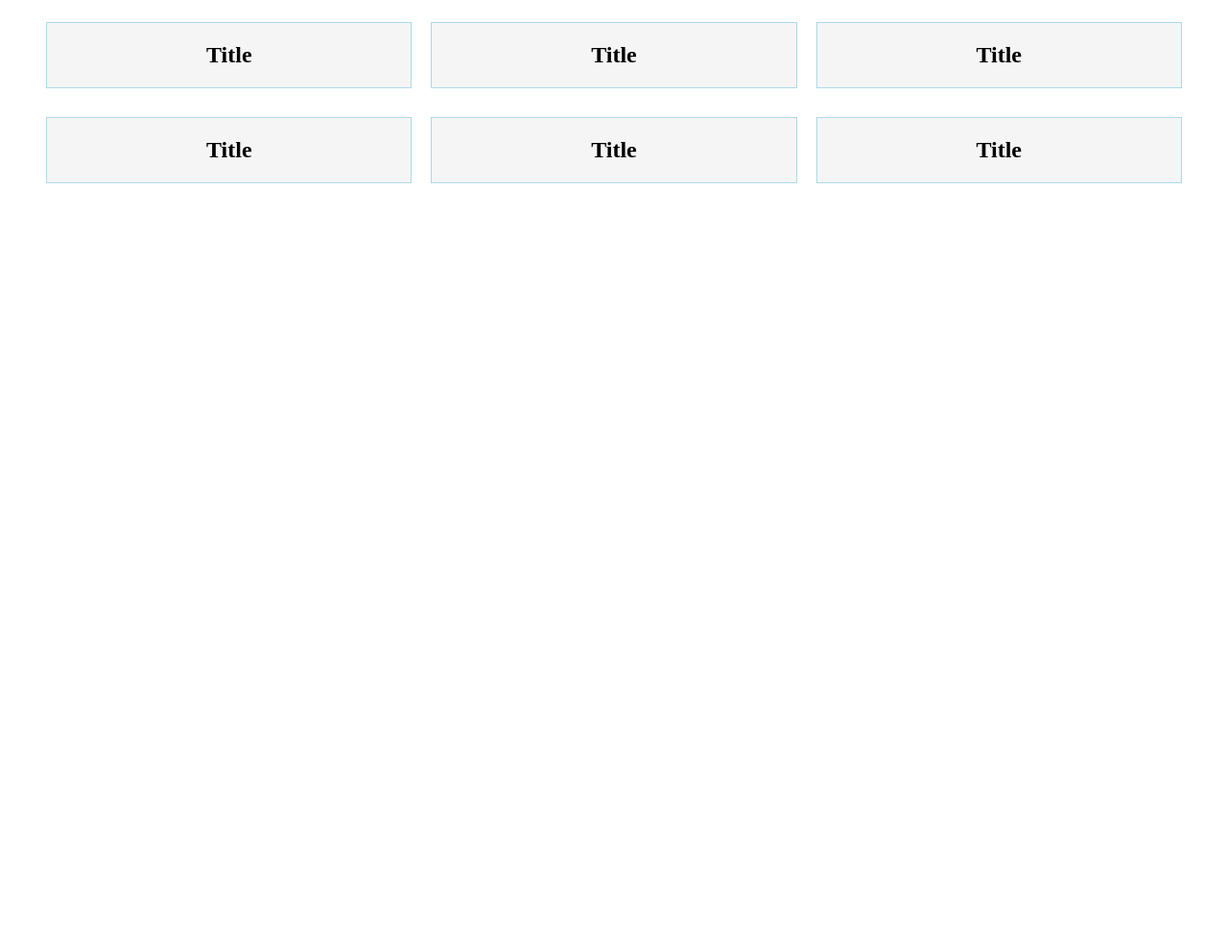
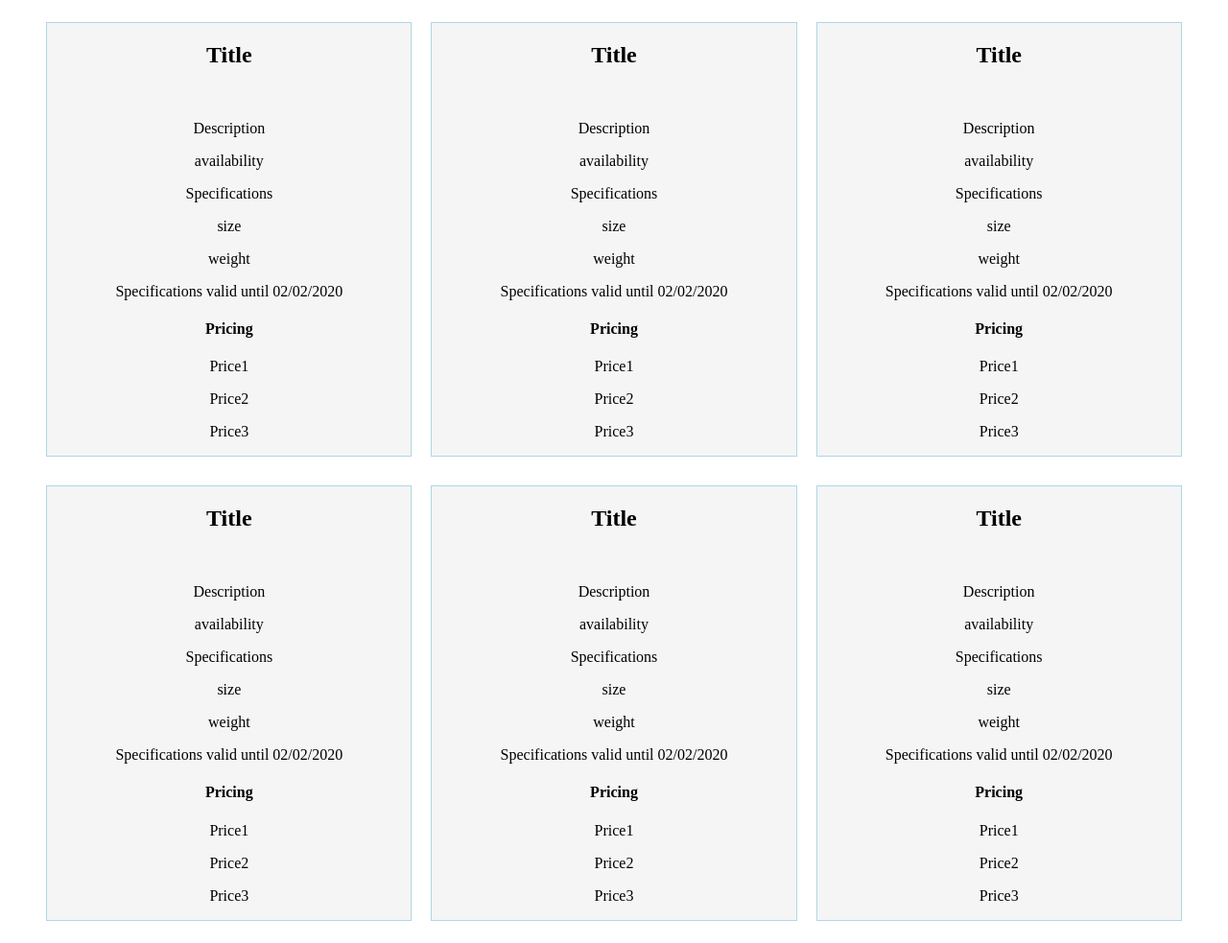
Before and after one commit to christopherjohnson1/product-cards, a plain HTML site: page index.html in a window 1280 px wide. Shown: the whole page at 96% size. Before the commit the page ends 800 px from the top, so only its background shows below. Drawn offline with Linux system fonts and the light colour scheme.

Commit message:
added car content

```diff
--- a/index.html
+++ b/index.html
@@ -15,31 +15,145 @@
                 <header>
                     <h2>Title</h2>
                 </header>
+                <section>
+                    <img src="" alt="">
+                    <p class="description">Description</p>
+                    <p class="availability">availability</p>
+                </section>
+                <section>
+                    <header>Specifications</header>
+                    <p class="size">size</p>
+                    <p class="weight">weight</p>
+                    <footer>Specifications valid until 02/02/2020</footer>
+                </section>
+                <section>
+                    <header>
+                        <h4>Pricing</h4>
+                    </header>
+                    <p class="price">Price1</p>
+                    <p class="price">Price2</p>
+                    <p class="price">Price3</p>
+                </section>
             </div>
             <div class="product-card card-2">
                 <header>
                     <h2>Title</h2>
                 </header>
+                <section>
+                    <img src="" alt="">
+                    <p class="description">Description</p>
+                    <p class="availability">availability</p>
+                </section>
+                <section>
+                    <header>Specifications</header>
+                    <p class="size">size</p>
+                    <p class="weight">weight</p>
+                    <footer>Specifications valid until 02/02/2020</footer>
+                </section>
+                <section>
+                    <header>
+                        <h4>Pricing</h4>
+                    </header>
+                    <p class="price">Price1</p>
+                    <p class="price">Price2</p>
+                    <p class="price">Price3</p>
+                </section>
             </div>
             <div class="product-card card-3">
                 <header>
-                    <h2>Title</h2>
+                    <h2 class="Title">Title</h2>
                 </header>
+                <section>
+                    <img src="" alt="">
+                    <p class="description">Description</p>
+                    <p class="availability">availability</p>
+                </section>
+                <section>
+                    <header>Specifications</header>
+                    <p class="size">size</p>
+                    <p class="weight">weight</p>
+                    <footer>Specifications valid until 02/02/2020</footer>
+                </section>
+                <section>
+                    <header>
+                        <h4>Pricing</h4>
+                    </header>
+                    <p class="price">Price1</p>
+                    <p class="price">Price2</p>
+                    <p class="price">Price3</p>
+                </section>
             </div>
             <div class="product-card card-4">
                 <header>
-                    <h2>Title</h2>
+                    <h2 class="Title">Title</h2>
                 </header>
+                <section>
+                    <img src="" alt="">
+                    <p class="description">Description</p>
+                    <p class="availability">availability</p>
+                </section>
+                <section>
+                    <header>Specifications</header>
+                    <p class="size">size</p>
+                    <p class="weight">weight</p>
+                    <footer>Specifications valid until 02/02/2020</footer>
+                </section>
+                <section>
+                    <header>
+                        <h4>Pricing</h4>
+                    </header>
+                    <p class="price">Price1</p>
+                    <p class="price">Price2</p>
+                    <p class="price">Price3</p>
+                </section>
             </div>
             <div class="product-card card-5">
                 <header>
-                    <h2>Title</h2>
+                    <h2 class="Title">Title</h2>
                 </header>
+                <section>
+                    <img src="" alt="">
+                    <p class="description">Description</p>
+                    <p class="availability">availability</p>
+                </section>
+                <section>
+                    <header>Specifications</header>
+                    <p class="size">size</p>
+                    <p class="weight">weight</p>
+                    <footer>Specifications valid until 02/02/2020</footer>
+                </section>
+                <section>
+                    <header>
+                        <h4>Pricing</h4>
+                    </header>
+                    <p class="price">Price1</p>
+                    <p class="price">Price2</p>
+                    <p class="price">Price3</p>
+                </section>
             </div>
             <div class="product-card card-6">
                 <header>
-                    <h2>Title</h2>
+                    <h2 class="Title">Title</h2>
                 </header>
+                <section>
+                    <img src="" alt="">
+                    <p class="description">Description</p>
+                    <p class="availability">availability</p>
+                </section>
+                <section>
+                    <header>Specifications</header>
+                    <p class="size">size</p>
+                    <p class="weight">weight</p>
+                    <footer>Specifications valid until 02/02/2020</footer>
+                </section>
+                <section>
+                    <header>
+                        <h4>Pricing</h4>
+                    </header>
+                    <p class="price">Price1</p>
+                    <p class="price">Price2</p>
+                    <p class="price">Price3</p>
+                </section>
             </div>
         </div>
     </main>
```
